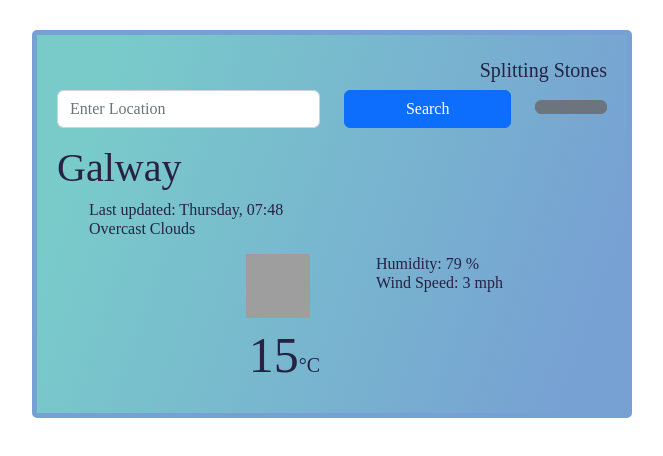
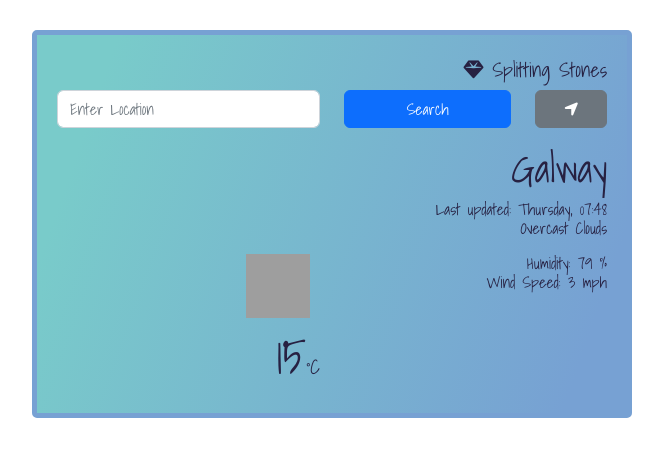
Before and after one commit to ClarSar/weather-react, a React (Create React App) app: page / in a window 1280 px wide. Shown: the top 456 px of the page, without its empty margins (308-971 px from the left). Built offline with nearby package versions, Linux system fonts and the light colour scheme; no server answers; grey boxes are pictures that could not be loaded.

Commit message:
Added google fonts and font awesome

```diff
--- a/public/index.html
+++ b/public/index.html
@@ -10,6 +10,22 @@
       content="Web site created using create-react-app"
     />
     <link rel="apple-touch-icon" href="%PUBLIC_URL%/logo192.png" />
+    <link
+    href="https://cdn.jsdelivr.net/npm/bootstrap@5.2.1/dist/css/bootstrap.min.css"
+    rel="stylesheet"
+    integrity="sha384-iYQeCzEYFbKjA/T2uDLTpkwGzCiq6soy8tYaI1GyVh/UjpbCx/TYkiZhlZB6+fzT"
+    crossorigin="anonymous"
+  />
+  <script
+    src="https://kit.fontawesome.com/305728cd30.js"
+    crossorigin="anonymous"
+  ></script>
+  <link rel="preconnect" href="https://fonts.googleapis.com" />
+  <link rel="preconnect" href="https://fonts.gstatic.com" crossorigin />
+  <link
+    href="https://fonts.googleapis.com/css2?family=Shadows+Into+Light&display=swap"
+    rel="stylesheet"
+  />
     <!--
       manifest.json provides metadata used when your web app is installed on a
       user's mobile device or desktop. See https://developers.google.com/web/fundamentals/web-app-manifest/
--- a/src/App.css
+++ b/src/App.css
@@ -13,13 +13,12 @@ h1 {
   font-weight: 100;
   line-height: 28px;
   margin-bottom: 0;
-  text-align: left;
 }
 
 ul {
   margin: 0;
   padding: 0;
-  text-align: left;
+
 }
 
 li {
--- a/src/App.js
+++ b/src/App.js
@@ -1,5 +1,5 @@
 
-import './App.css';
+import "./App.css";
 import "./Weather.css";
 
 import Weather from "./Weather"
--- a/src/Weather.css
+++ b/src/Weather.css
@@ -7,6 +7,37 @@
     rgb(121, 203, 202) 11.2%,
     rgb(119, 161, 211) 91.1%
   );
+}
+
+body {
+  font-family: sans-serif;
+}
+
+h1 {
+  color: #272142;
+  font-size: 30px;
+  font-weight: 100;
+  line-height: 28px;
+  margin-bottom: 0;
+
+}
+
+ul {
+  margin: 0;
+  padding: 0;
+
+}
+
+li {
+  list-style: none;
+  color: #272142;
+  font-size: 16px;
+  font-weight: 100;
+  line-height: 19px;
+}
+
+li::first-letter {
+  text-transform: capitalize;
 }
 
 header {
```
